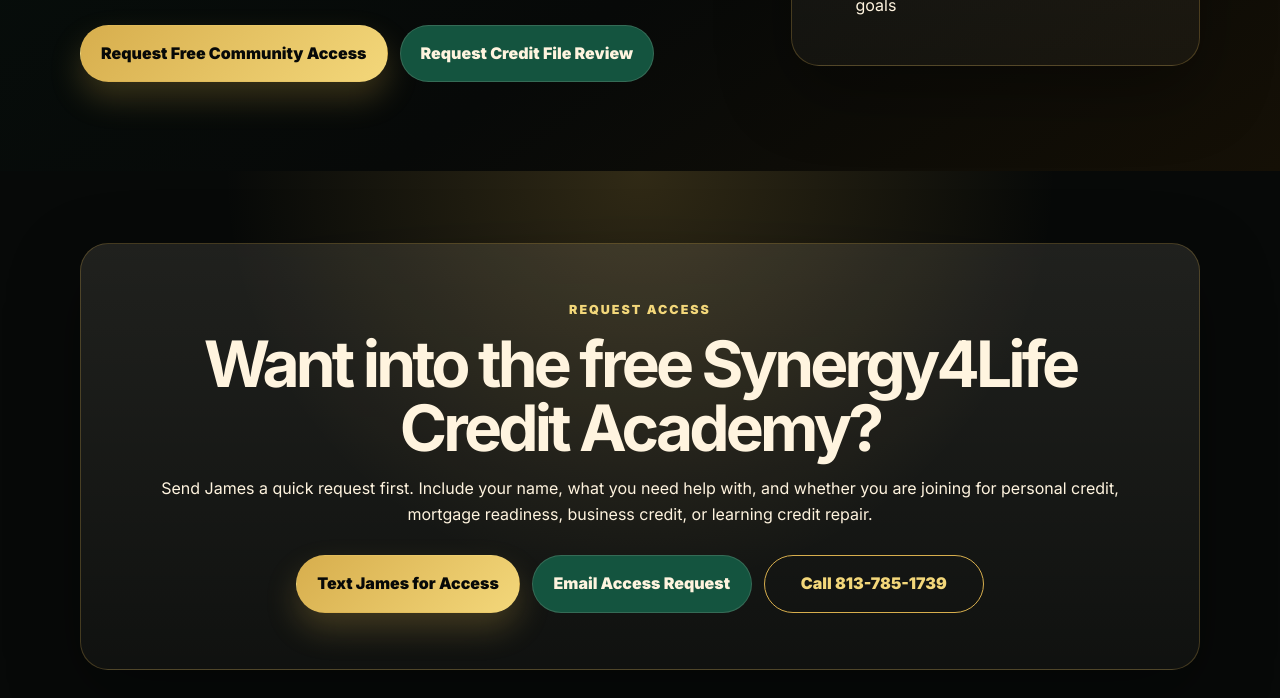
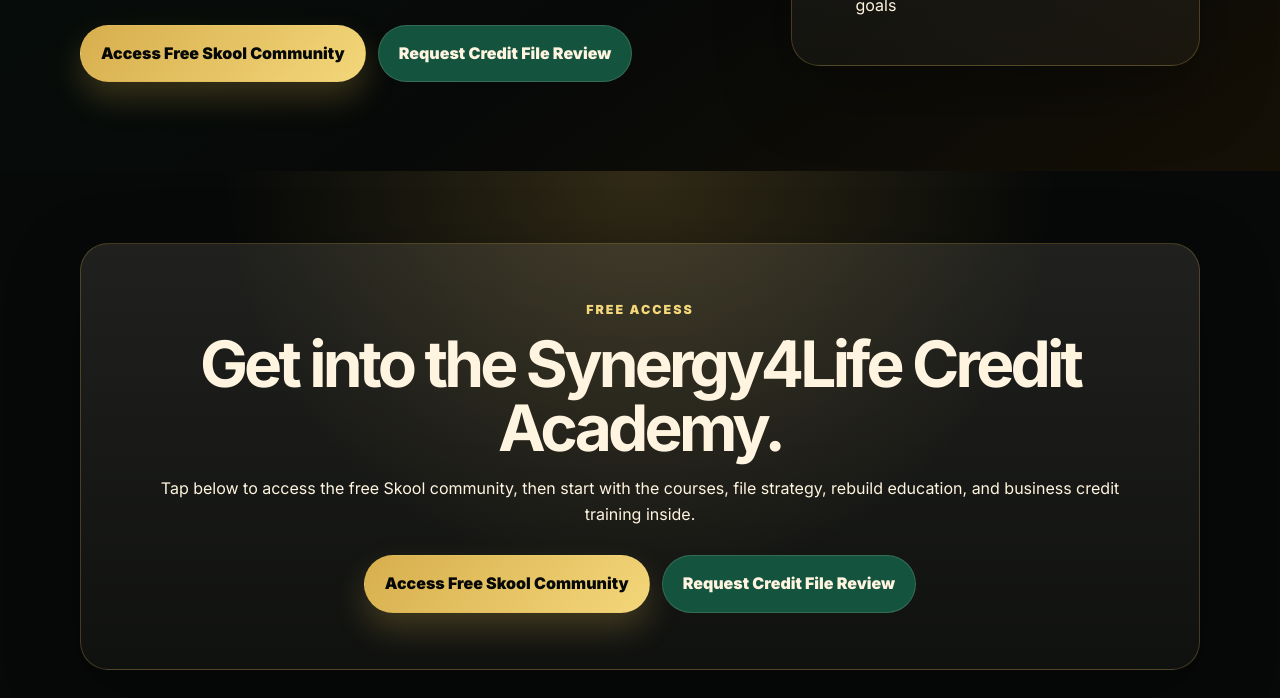
Before and after one commit to synergy4life247-glitch/synergy4life-skool-invite, a plain HTML site: page index.html in a window 1280 px wide. Shown: the part 662-1360 px from the top of the page. Drawn offline with Linux system fonts and the light colour scheme.

Commit message:
Make Skool access button direct to Skool

```diff
--- a/index.html
+++ b/index.html
@@ -29,12 +29,12 @@
           <h1>Join the Synergy4Life Credit Academy</h1>
           <p class="hero-subheadline">Credit repair. File analysis. Business strategy. Mortgage readiness. Rebuild education. Learn the game, understand your file, and move with a real plan.</p>
           <div class="button-row">
-            <a class="btn btn-primary" href="#request-skool">Request Free Community Access</a>
+            <a class="btn btn-primary" href="https://www.skool.com/synergy4life-credit-academy-8250/about?ref=395f72ade3914aec8b3e2cd0f22c71ce" target="_blank" rel="noopener">Access Free Skool Community</a>
             <a class="btn btn-secondary" href="https://synergy4life247-glitch.github.io/synergy4life-credit-review/">Request Credit File Review</a>
           </div>
         </div>
         <aside class="hero-card reveal" aria-label="Academy focus areas">
-          <div class="status-pill">Invite Request Open</div>
+          <div class="status-pill">Free Access Open</div>
           <h2>Build with a plan.</h2>
           <p>No more guessing, random disputes, or moving off emotion. Get around education, structure, and real credit-file strategy.</p>
           <ul class="check-list">
@@ -46,15 +46,14 @@
       </div>
     </section>
 
-    <section class="section-pad final-cta" id="request-skool">
+    <section class="section-pad final-cta" id="access-skool">
       <div class="container cta-card reveal">
-        <p class="eyebrow">Request Access</p>
-        <h2>Want into the free Synergy4Life Credit Academy?</h2>
-        <p>Send James a quick request first. Include your name, what you need help with, and whether you are joining for personal credit, mortgage readiness, business credit, or learning credit repair.</p>
+        <p class="eyebrow">Free Access</p>
+        <h2>Get into the Synergy4Life Credit Academy.</h2>
+        <p>Tap below to access the free Skool community, then start with the courses, file strategy, rebuild education, and business credit training inside.</p>
         <div class="button-row stacked">
-          <a class="btn btn-primary" href="sms:+18137851739?&body=Hey%20James%2C%20I%20want%20access%20to%20the%20free%20Synergy4Life%20Credit%20Academy.%0A%0AName%3A%0AI%20need%20help%20with%3A%0AI%20am%20joining%20for%3A%20personal%20credit%20%2F%20homebuying%20%2F%20business%20credit%20%2F%20learning%20credit%20repair%0A">Text James for Access</a>
-          <a class="btn btn-secondary" href="mailto:synergy4life247@gmail.com?subject=Skool%20Community%20Access%20Request&body=Hey%20James%2C%20I%20want%20access%20to%20the%20free%20Synergy4Life%20Credit%20Academy.%0A%0AName%3A%0APhone%3A%0AI%20need%20help%20with%3A%0AI%20am%20joining%20for%3A%20personal%20credit%20%2F%20homebuying%20%2F%20business%20credit%20%2F%20learning%20credit%20repair%0A">Email Access Request</a>
-          <a class="btn btn-outline" href="tel:+18137851739">Call 813-785-1739</a>
+          <a class="btn btn-primary" href="https://www.skool.com/synergy4life-credit-academy-8250/about?ref=395f72ade3914aec8b3e2cd0f22c71ce" target="_blank" rel="noopener">Access Free Skool Community</a>
+          <a class="btn btn-secondary" href="https://synergy4life247-glitch.github.io/synergy4life-credit-review/">Request Credit File Review</a>
         </div>
       </div>
     </section>
@@ -90,7 +89,7 @@
           <article class="path-card reveal">
             <h3>Free Community</h3>
             <p>Learn the basics, watch courses, and understand the game.</p>
-            <a class="text-link" href="#request-skool">Request Access</a>
+            <a class="text-link" href="https://www.skool.com/synergy4life-credit-academy-8250/about?ref=395f72ade3914aec8b3e2cd0f22c71ce" target="_blank" rel="noopener">Access Skool</a>
           </article>
           <article class="path-card reveal">
             <h3>Credit File Review</h3>
@@ -121,7 +120,7 @@
         <p class="eyebrow">The move starts here</p>
         <h2>Don’t stay confused about credit. Get around strategy.</h2>
         <div class="button-row stacked">
-          <a class="btn btn-primary" href="#request-skool">Request Free Skool Access</a>
+          <a class="btn btn-primary" href="https://www.skool.com/synergy4life-credit-academy-8250/about?ref=395f72ade3914aec8b3e2cd0f22c71ce" target="_blank" rel="noopener">Access Free Skool Community</a>
           <a class="btn btn-secondary" href="https://synergy4life247-glitch.github.io/synergy4life-credit-review/">Request Credit File Review</a>
           <a class="btn btn-outline" href="mailto:synergy4life247@gmail.com?subject=Mentorship%20Application&body=Hey%20James%2C%20I%20want%20to%20learn%20more%20about%20the%20Synergy4Life%20mentorship.%0A%0AName%3A%0APhone%3A%0AExperience%20level%3A%0AGoal%3A%0A">Apply for Mentorship</a>
           <a class="btn btn-ghost" href="https://synergy4life247-glitch.github.io/synergy4life-link-hub/">Back to Link Hub</a>
```
